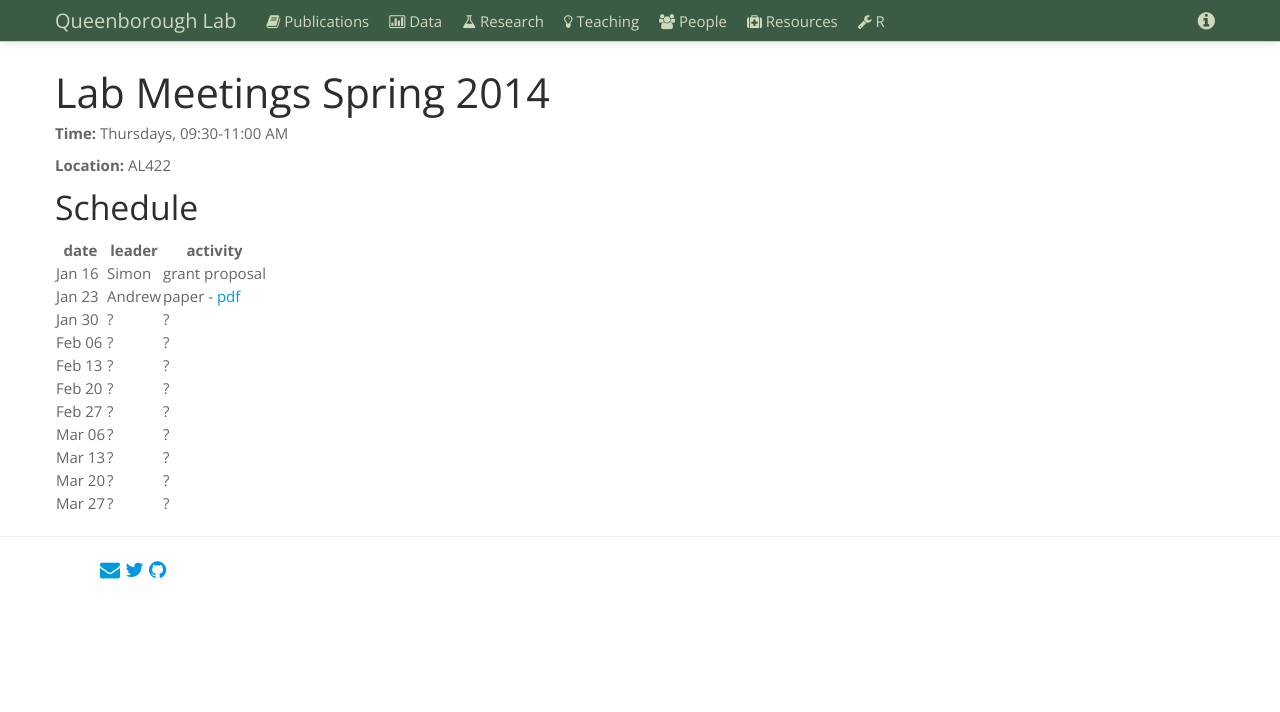
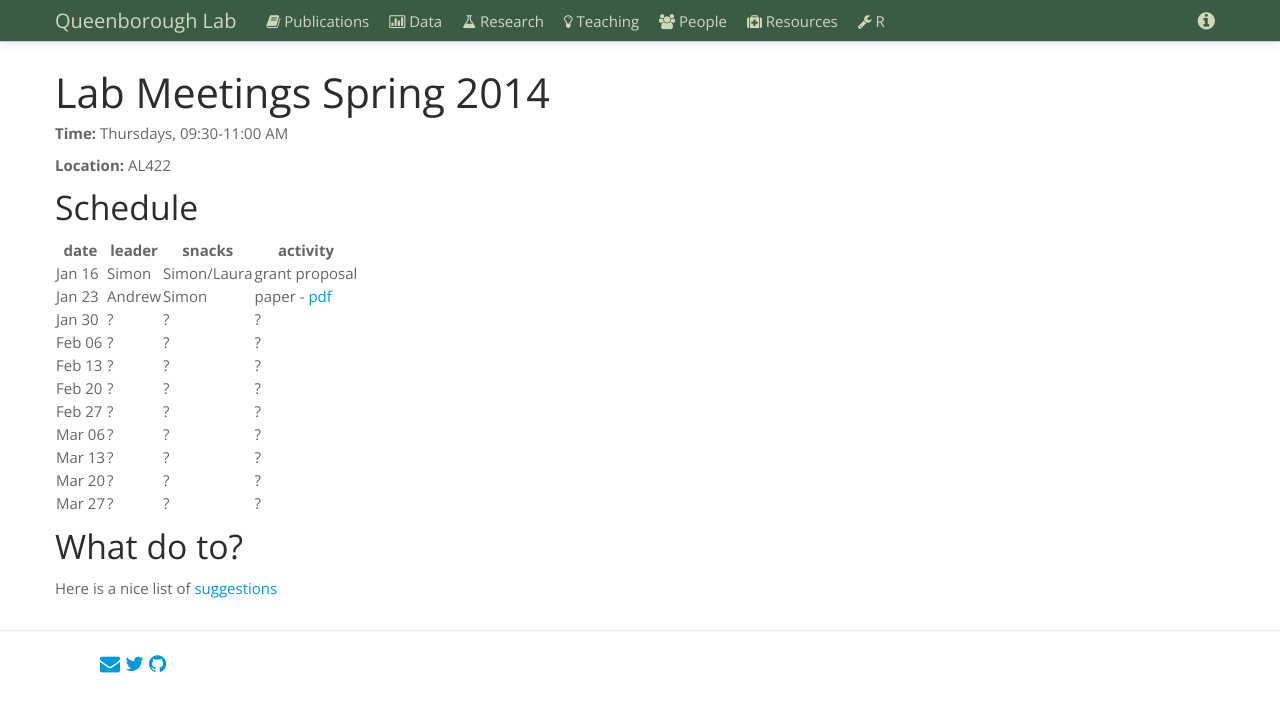
Before and after one commit to saq/saq.github.io, a Jekyll site: the page built from lab-meeting.md, in a window 1280 px wide. Shown: the top 712 px of the page. Built offline with Jekyll 4.4.1, drawn with Linux system fonts in a browser that asks for light colours.

Commit message:
new link, snacks

```diff
--- a/lab-meeting.md
+++ b/lab-meeting.md
@@ -13,16 +13,20 @@ Lab Meetings Spring 2014
 
 ## Schedule
 
-**date** | **leader** | **activity**
--------- | ---------- | ------------
-Jan 16   | Simon      | grant proposal
-Jan 23   | Andrew     | paper - [pdf](../assets/pubs/lab-meeting/swenson2012.pdf)
-Jan 30   |    ?       |      ?
-Feb 06   |    ?        |      ?
-Feb 13   |     ?       |      ?
-Feb 20   |      ?      |      ?
-Feb 27   |       ?     |      ?
-Mar 06   |        ?    |      ?
-Mar 13   |         ?   |       ?
-Mar 20   |          ?  |        ?
-Mar 27   |          ?  |        ?
+**date** | **leader** | **snacks** | **activity**
+-------- | ---------- | ---------- | -----------
+Jan 16   | Simon      | Simon/Laura| grant proposal
+Jan 23   | Andrew     | Simon      | paper - [pdf](../assets/pubs/lab-meeting/swenson2012.pdf)
+Jan 30   |    ?       |      ?     |     ?
+Feb 06   |    ?       |      ?     |     ?
+Feb 13   |    ?       |      ?     |     ?
+Feb 20   |    ?       |      ?     |     ?
+Feb 27   |    ?       |      ?     |     ?
+Mar 06   |    ?       |      ?     |     ?
+Mar 13   |    ?       |      ?     |     ?
+Mar 20   |    ?       |      ?     |     ?
+Mar 27   |    ?       |      ?     |     ?
+
+## What do to?
+
+Here is a nice list of [suggestions](https://dynamicecology.wordpress.com/2014/01/15/what-to-do-at-lab-meetings/)
```
